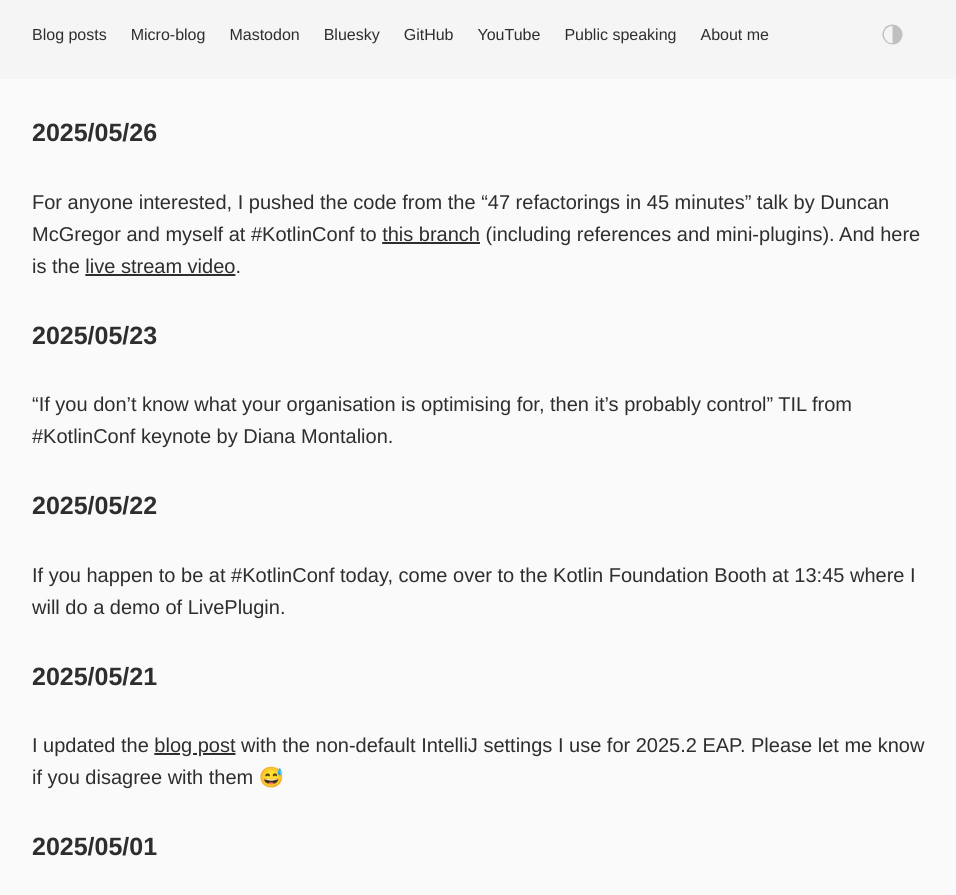
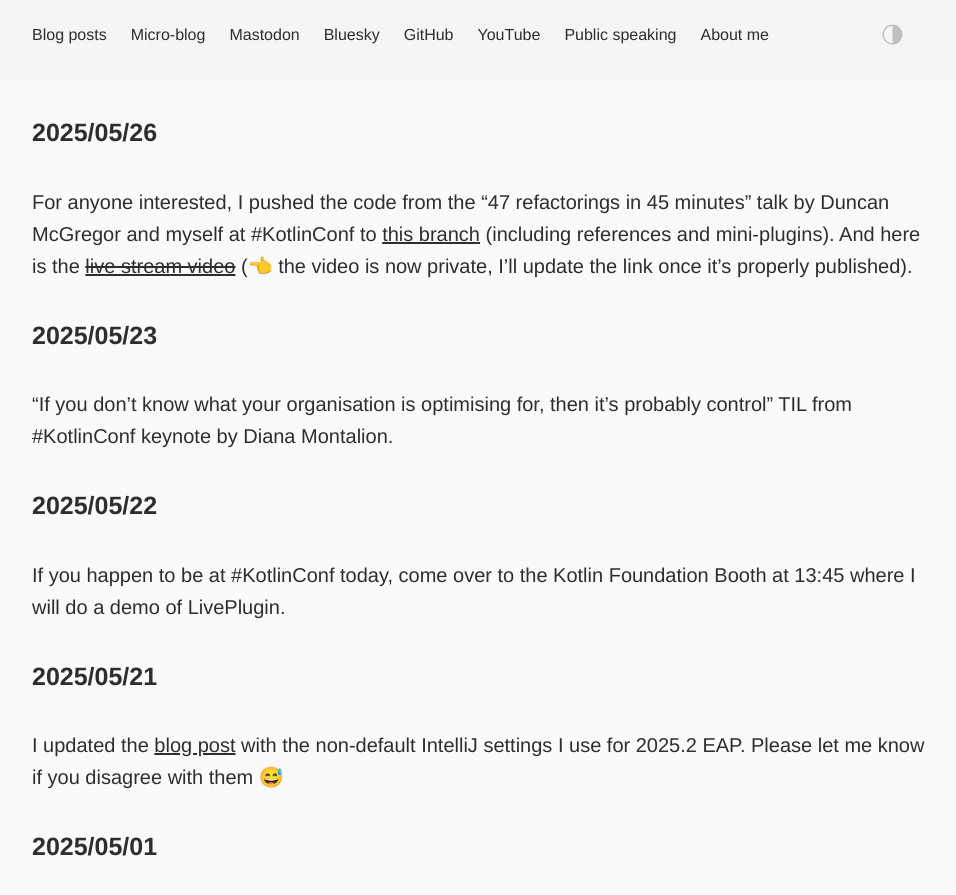
Before and after one commit to dkandalov/dkandalov.github.io, a Jekyll site: the page built from micro-blog.md, in a window 1280 px wide and 900 px high. Shown: the top 895 px of the window, without its empty margins (160-1116 px from the left). Built offline with Jekyll 4.4.1, drawn with Linux system fonts in a browser that asks for light colours.

Commit message:
updated micro-blog

```diff
--- a/micro-blog.md
+++ b/micro-blog.md
@@ -4,7 +4,7 @@ permalink: /micro-blog/
 ---
 
 #### 2025/05/26
-For anyone interested, I pushed the code from the "47 refactorings in 45 minutes" talk by Duncan McGregor and myself at #KotlinConf to [this branch](https://github.com/dmcg/gilded-rose-tdd/tree/47-refactorings-at-kotlin-conf?tab=readme-ov-file#47-refactorings-in-45-minutes-references) (including references and mini-plugins). And here is the [live stream video](https://www.youtube.com/watch?v=XJ9fq-PYCWk&t=26390s).
+For anyone interested, I pushed the code from the "47 refactorings in 45 minutes" talk by Duncan McGregor and myself at #KotlinConf to [this branch](https://github.com/dmcg/gilded-rose-tdd/tree/47-refactorings-at-kotlin-conf?tab=readme-ov-file#47-refactorings-in-45-minutes-references) (including references and mini-plugins). And here is the ~~[live stream video](https://www.youtube.com/watch?v=XJ9fq-PYCWk&t=26390s)~~ (👈 the video is now private, I'll update the link once it's properly published).
 
 #### 2025/05/23
 "If you don't know what your organisation is optimising for, then it's probably control" TIL from #KotlinConf keynote by Diana Montalion.
```
Also changed, not shown: public-speaking.md (+1 -1 lines).
